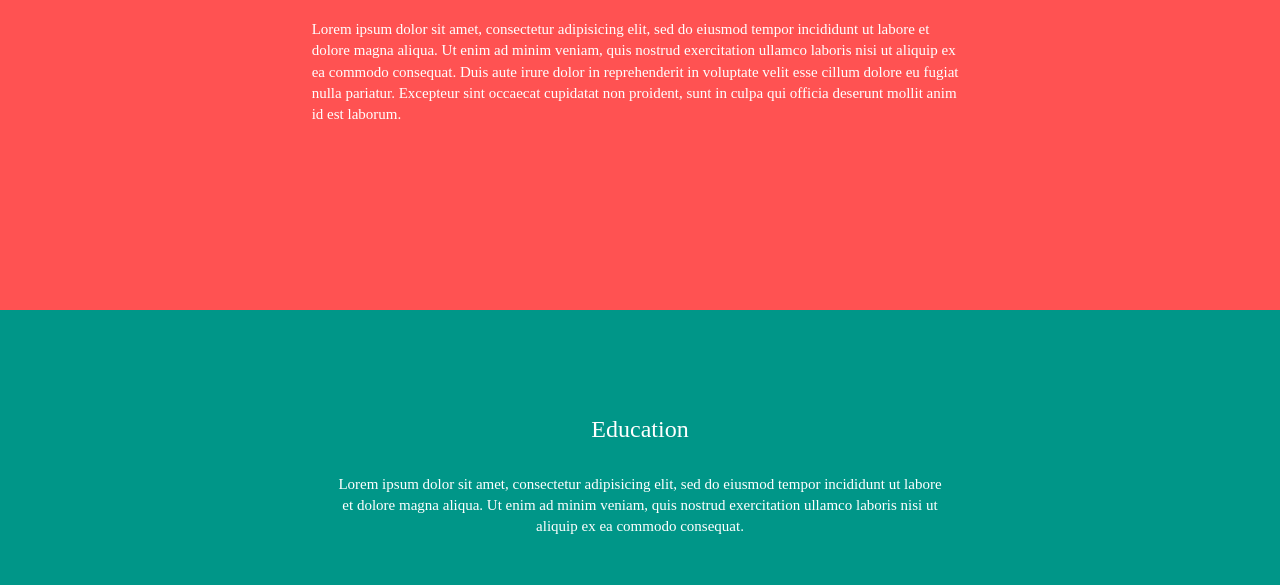
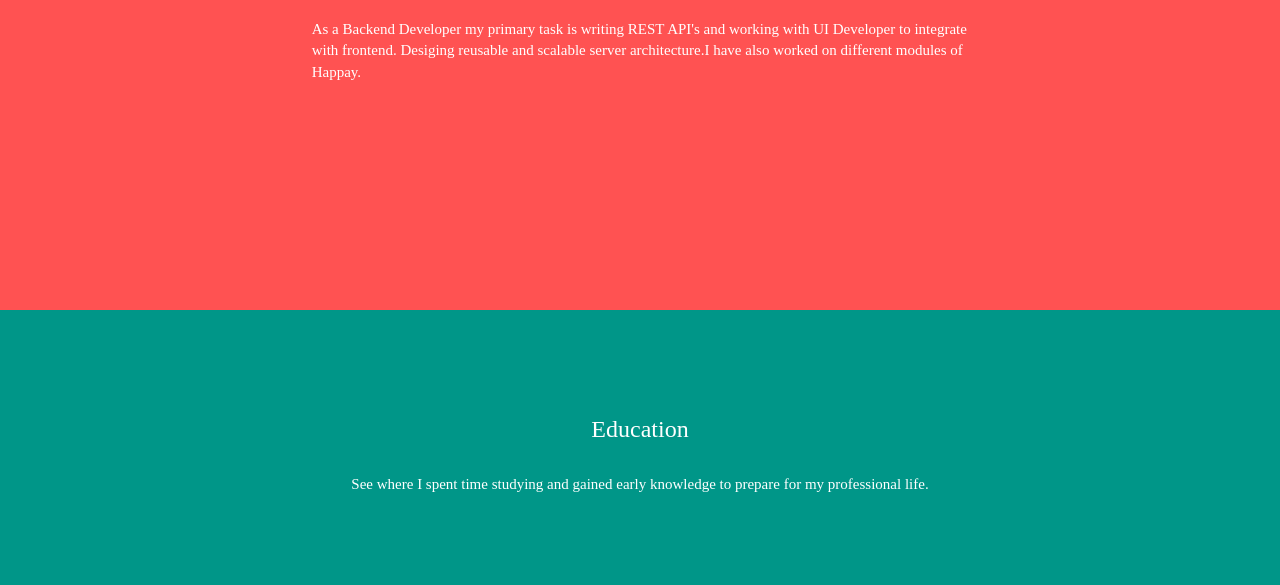
Before and after one commit to viveksyngh/viveksyngh.github.io, a plain HTML site: page index.html in a window 1280 px wide. Shown: the part 1158-1743 px from the top of the page. Drawn offline with nearby package versions, Linux system fonts and the light colour scheme.

Commit message:
removed sample texts

```diff
--- a/index.html
+++ b/index.html
@@ -110,8 +110,8 @@
             <div class="row">
               <div class="col-md-7 col-md-offset-2">
                 <p>
-                  Lorem ipsum dolor sit amet, consectetur adipisicing elit, sed do eiusmod tempor incididunt ut labore et dolore magna aliqua. Ut enim ad minim veniam, quis nostrud exercitation ullamco laboris nisi ut aliquip ex ea commodo consequat. Duis aute irure dolor in reprehenderit in voluptate velit esse cillum dolore eu fugiat nulla pariatur.
-                  Excepteur sint occaecat cupidatat non proident, sunt in culpa qui officia deserunt mollit anim id est laborum.
+                    As a Backend Developer my primary task is writing REST API's and working with UI Developer to integrate with frontend.
+                    Desiging reusable and scalable server architecture.I have also worked on different modules of Happay.
                 </p>
               </div>
             </div>
@@ -130,8 +130,9 @@
             <div class="row">
               <div class="col-md-7 col-md-offset-2">
                 <p>
-                  Lorem ipsum dolor sit amet, consectetur adipisicing elit, sed do eiusmod tempor incididunt ut labore et dolore magna aliqua. Ut enim ad minim veniam, quis nostrud exercitation ullamco laboris nisi ut aliquip ex ea commodo consequat. Duis aute irure dolor in reprehenderit in voluptate velit esse cillum dolore eu fugiat nulla pariatur.
-                  Excepteur sint occaecat cupidatat non proident, sunt in culpa qui officia deserunt mollit anim id est laborum.
+                  I worked for world's six largest pharmaceutical company. I worked independently on finance module of the organisation.
+                  I was reponsible for data analysis and reporting of finanical data.
+                  I also got training on tools like Big Data, Hadoop, Informatica.
                 </p>
               </div>
             </div>
@@ -146,9 +147,8 @@
             <br>
             <div class="row">
                 <div class="col-md-6 col-md-offset-3">
-                    <p class="text-center"> Lorem ipsum dolor sit amet, consectetur adipisicing elit, sed do eiusmod tempor incididunt
-                        ut labore et dolore magna aliqua. Ut enim ad minim veniam, quis nostrud exercitation ullamco
-                        laboris nisi ut aliquip ex ea commodo consequat.
+                    <p class="text-center">See where I spent time studying and gained early
+                        knowledge to prepare for my professional life.
                     </p>
                 </div>
             </div>
@@ -163,11 +163,11 @@
                             <img src="img/Logo_of_WBUT.jpg" width="60px" height="60px">
                         </div>
                         <div class="col-md-4">
-                            <h3>Techno India, Saltlake Kolkata</h3>
+                            <h3>West Bengal University of Technology, Kolkata</h3>
                             <h5>Information Technology</h5>
                             <h5>2009-2013</h5>
                             <br />
-                            <p> Lorem ipsum dolor sit amet, consectetur adipisicing</p>
+                            <p>I completed my B.Tech in Information Technology with DGPA of 8.73</p>
                         </div>
                     </div>
                 </div>
@@ -181,7 +181,7 @@
                             <h5>Higher Secondary</h5>
                             <h5>2006-2009</h5>
                             <br />
-                            <p> Lorem ipsum dolor sit amet, consectetur adipisicing</p>
+                            <p>Completed Higher Secondary from Bihar School Examination Board with 72.34 percentage.</p>
                         </div>
                     </div>
                 </div>
@@ -191,11 +191,11 @@
                             <img src="img/education-image.png" width="60px" height="60px">
                         </div>
                         <div class="col-md-4">
-                            <h3>High School Raipur Chore</h3>
+                            <h3>Bihar State Examination Baord.</h3>
                             <h5>Secondary</h5>
                             <h5>2006</h5>
                             <br/>
-                            <p> Lorem ipsum dolor sit amet, consectetur adipisicing</p>
+                            <p>Completed Seconadry(10th) from Bihar School Examination Board.</p>
                         </div>
                     </div>
                 </div>
```
